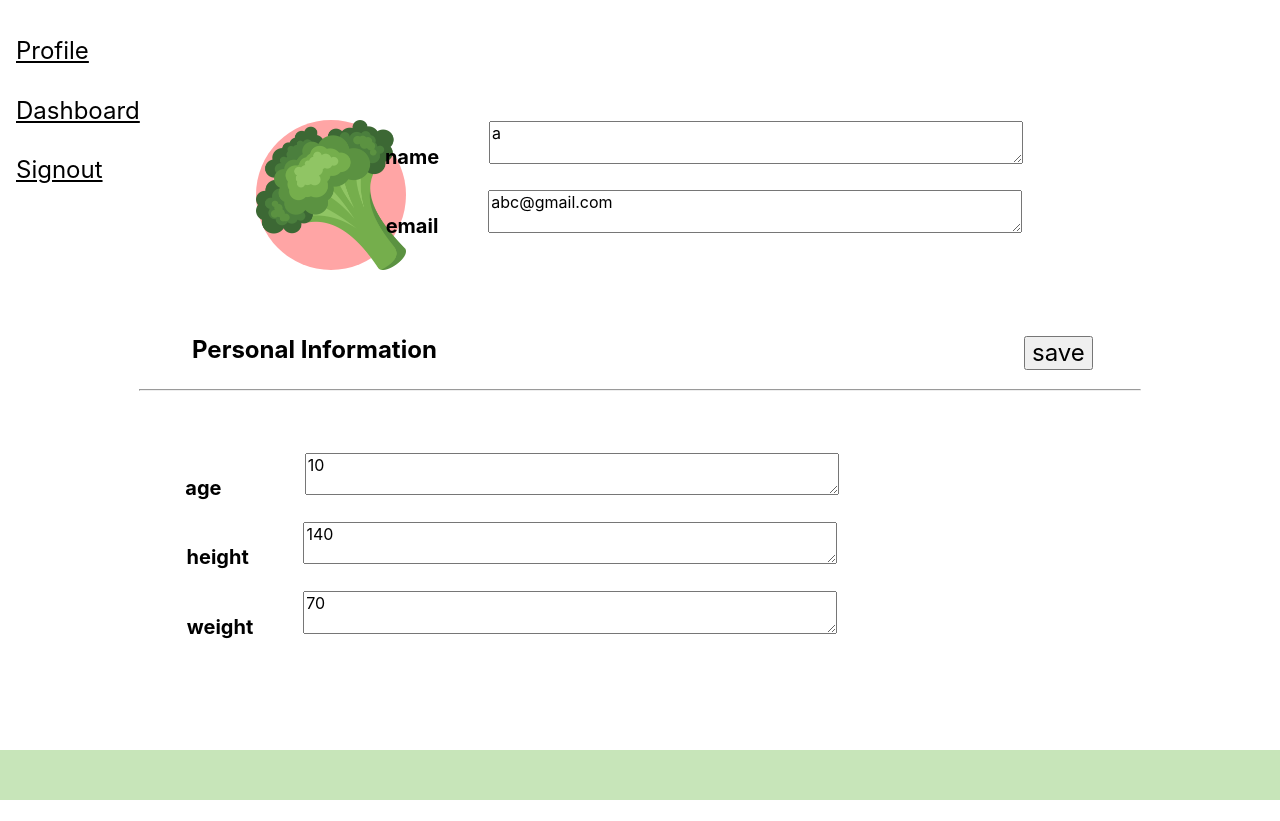
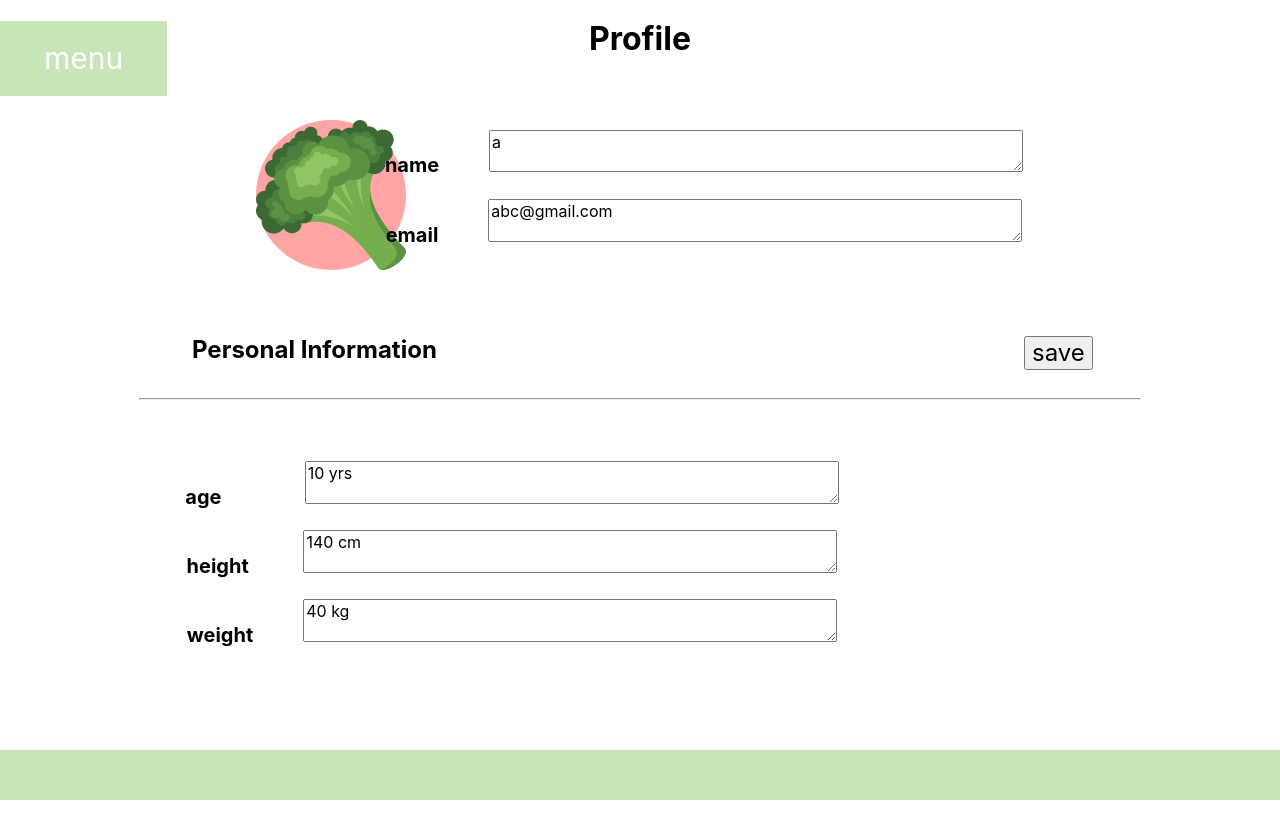
Before and after one commit to QintuTao/nw2021, a React (Create React App) app in the folder food/: page /Dashboard in a window 1280 px wide. Shown: the top 821 px of the page. After the commit the page ends 800 px from the top, so only its background shows below. Built offline with nearby package versions, Linux system fonts and the light colour scheme.

Commit message:
Made NavBar hoverable

```diff
--- a/food/src/components/NavBar/NavBar.css
+++ b/food/src/components/NavBar/NavBar.css
@@ -1,15 +1,37 @@
-nav {
-    display: 'flex';
-    direction: vertical;
-    justify-content: 'flex-start';
-    /* background-color: red; */
-    font-size: 42;
-    width: 50px;
-    height: 100vh;
+.button {
+    background-color: #C7E5B9;
+    color: white;
+    padding: 20px 44px;
+    font-size: 30px;
+    border: none;
+}
+
+.menu {
     position: absolute;
     left: 0px;
-}
+    top: 21px;
+  }
 
-li {
+.menu-content {
+    display: none;
+    position: absolute;
+    background-color: #C7E5B9;
+    min-width: 160px;
+    box-shadow: 0px 8px 16px 0px rgba(0,0,0,0.2);
+    z-index: 1;
+  }
+
+  .menu-content li {
+    color: black;
+    font-size: 26;
+    padding: 20px 5px;
+    display: block;
+  }
+
+/*li {
     list-style: none;
-}
+}*/
+
+.menu:hover .menu-content {display: block;}
+
+.menu:hover .button {background-color: #3e8e41;}
--- a/food/src/components/NavBar/NavBar.js
+++ b/food/src/components/NavBar/NavBar.js
@@ -4,18 +4,25 @@ import "./NavBar.css";
 const NavBar= ({onRouteChange, isSignedIn}) => {
     if (isSignedIn) {
       return (
-        <nav>
-            <li onClick={() => onRouteChange('profile')} className='f3 link dim black underline pa3 pointer'>Profile</li>
-            <li onClick={() => onRouteChange('dashboard')} className='f3 link dim black underline pa3 pointer'>Dashboard</li>
-            <li onClick={() => onRouteChange('signout')} className='f3 link dim black underline pa3 pointer'>Signout</li>
+        <div class="menu">
+          <button class="button">menu</button>
+          <nav class="menu-content">
+            <li onClick={() => onRouteChange('profile')} className='f4 link dim black pa3 pointer'>Profile</li>
+            <li onClick={() => onRouteChange('dashboard')} className='f4 link dim black pa3 pointer'>Dashboard</li>
+            <li onClick={() => onRouteChange('signout')} className='f4 link dim black pa3 pointer'>Signout</li>
         </nav>
+        </div>
       );
     } else {
       return (
-        <nav>
-            <li onClick={() => onRouteChange('signin')} className='f3 link dim black underline pa3 pointer'>Sign In</li>
-            <li onClick={() => onRouteChange('register')} className='f3 link dim black underline pa3 pointer'>Register</li>
+        <div class="menu">
+          <button class="button">menu</button>
+          <nav class="menu-content">
+            <li onClick={() => onRouteChange('signin')} className='f4 link dim black pa3 pointer'>Sign In</li>
+            <li onClick={() => onRouteChange('register')} className='f4 link dim black pa3 pointer'>Register</li>
         </nav>
+        </div>
+
       );
     }
 }
--- a/food/src/components/Profile/Profile.css
+++ b/food/src/components/Profile/Profile.css
@@ -25,7 +25,7 @@
   .topfield {
     position:relative;
     left: 5%;
-    top: 100px;
+    top: 50px;
   }
 
   .divider {
@@ -42,14 +42,14 @@
 
   .line {
       position: relative;
-      top: 230px;
+      top: 180px;
       width: 1000px;
   }
 
   .bottomfield {
     position: relative;
     left: -10%;
-    top: 270px;
+    top: 220px;
   }
 
   .text {
--- a/food/src/components/Profile/Profile.js
+++ b/food/src/components/Profile/Profile.js
@@ -6,13 +6,14 @@ class Profile extends Component {
     state = {
         name: "a",
         email: "abc@gmail.com",
-        age: 10,
-        height: 140,
-        weight: 70,
+        age: "10 yrs",
+        height: "140 cm",
+        weight: "40 kg",
     };
     render() {
         return (
             <div className="profile">
+                <h1>Profile</h1>
                 <span class="circle">
                     <img src={broccoli_left} class="broccoli" alt=""/>
                 </span>
```
